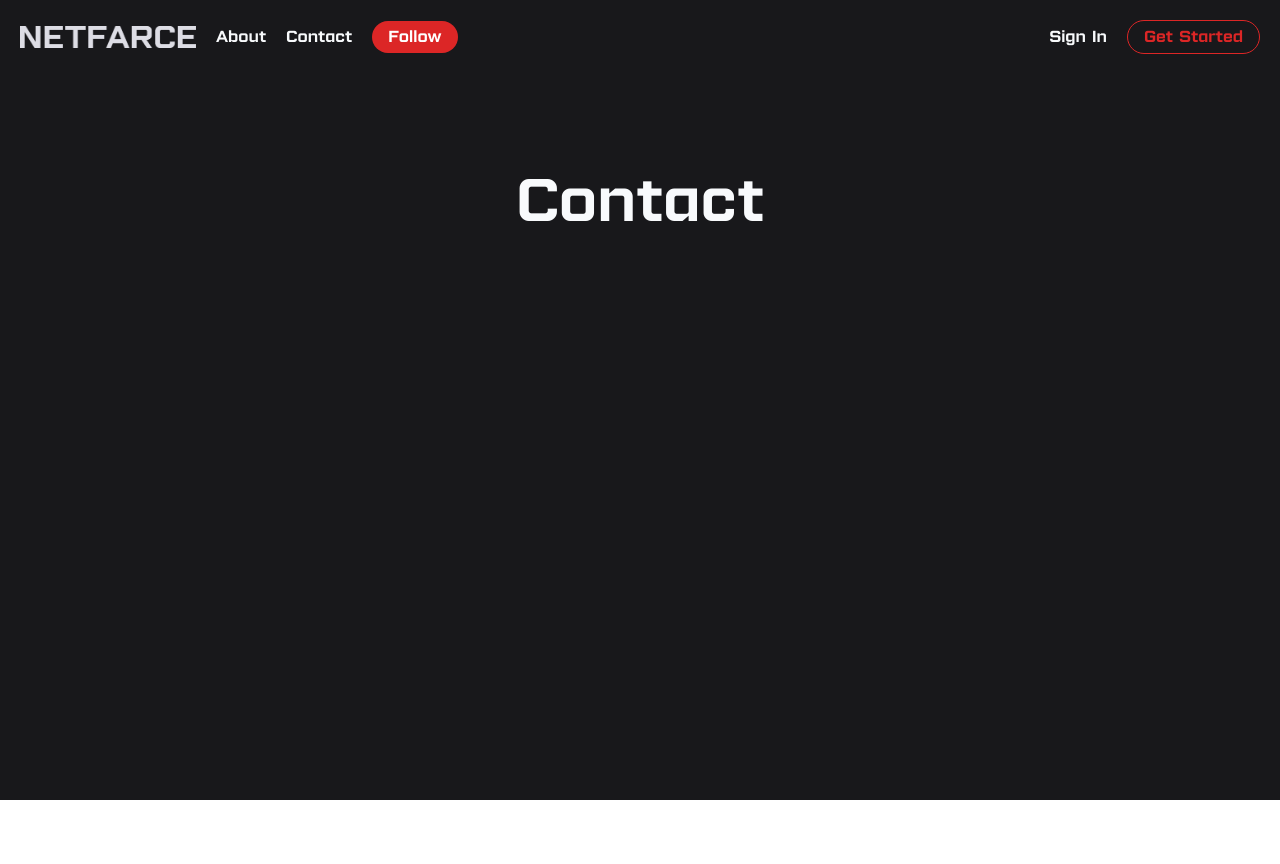
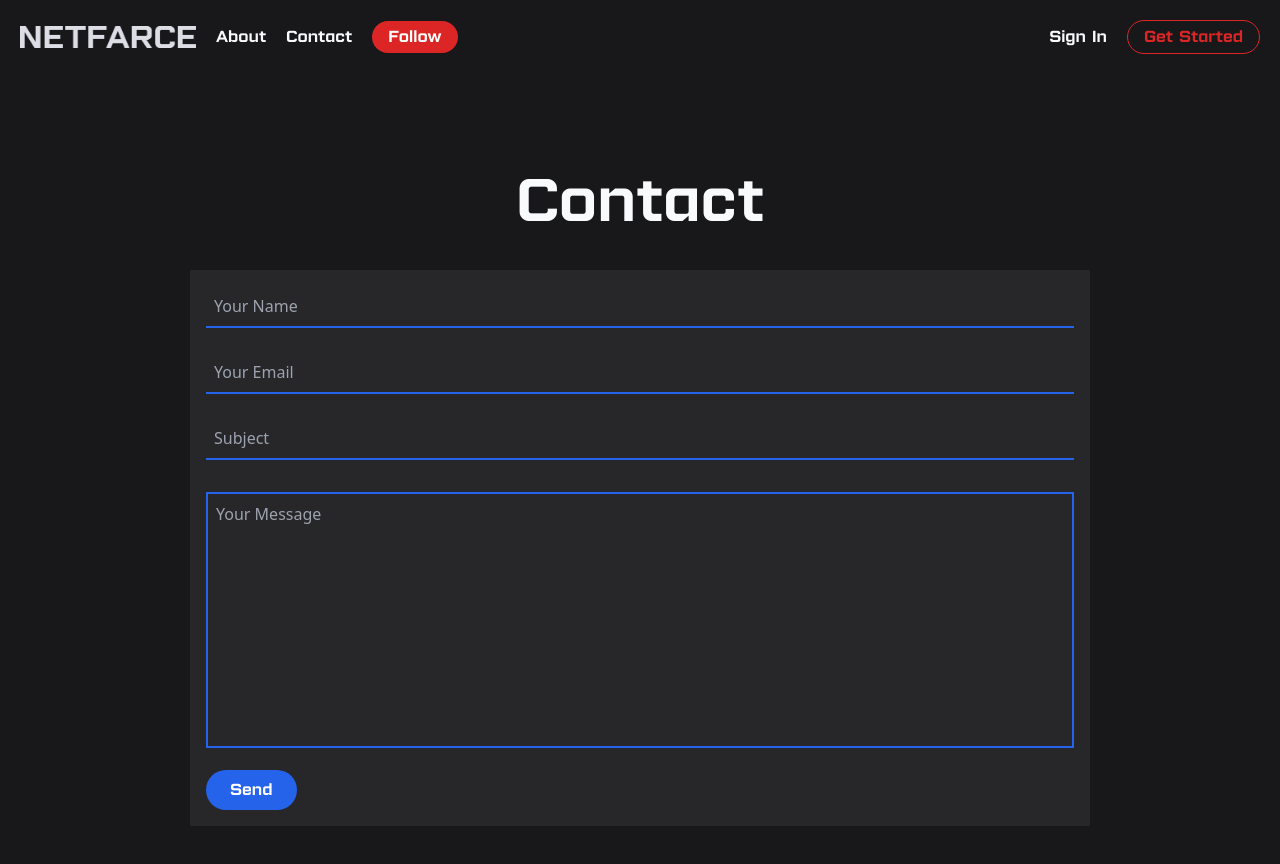
Before and after one commit to SJuras/NextJs-Medium-Clone, a Next.js app in the folder netfarce/: page /contact in a window 1280 px wide. Shown: the top 864 px of the page. Before the commit the page ends 800 px from the top, so only its background shows below. Built offline with nearby package versions, Linux system fonts and the light colour scheme.

Commit message:
v1.2.0 contact form markup fixed.

```diff
--- a/netfarce/pages/contact.tsx
+++ b/netfarce/pages/contact.tsx
@@ -17,6 +17,46 @@ export default function About() {
           <h2 className="text-5xl md:text-6xl text-slate-50 font-Lustra">Contact</h2>
         </div>
 
+        {/* contact form */}
+        <form className="w-full md:w-3/4 bg-zinc-800 p-4">
+          <div className="w-full mb-6">
+            <input
+              type="text"
+              name="name"
+              className="text-white w-full p-2 bg-zinc-800 border-b-2 border-blue-600 outline-none transition duration-300 focus:border-red-600"
+              placeholder="Your Name"
+            />
+          </div>
+          <div className="w-full mb-6">
+            <input
+              type="email"
+              name="email"
+              className="text-white w-full p-2 bg-zinc-800 border-b-2 border-blue-600 outline-none transition duration-300 focus:border-red-600"
+              placeholder="Your Email"
+            />
+          </div>
+          <div className="w-full mb-8">
+            <input
+              type="text"
+              name="subject"
+              className="text-white w-full p-2 bg-zinc-800 border-b-2 border-blue-600 outline-none transition duration-300 focus:border-red-600"
+              placeholder="Subject"
+            />
+          </div>
+          <div className="w-full mb-4">
+            <textarea
+              className="text-white w-full p-2 resize-none h-64 bg-zinc-800 border-2 border-blue-600 outline-none transition duration-300 focus:border-red-600"
+              placeholder="Your Message"
+            >
+            </textarea>
+          </div>
+          <button
+            type="submit"
+            className="text-white bg-blue-600 px-6 py-2 rounded-full cursor-pointer font-Lustra text-slate-50 outline-none transition duration-300 hover:bg-red-600 focus:bg-red-600"
+          >
+            Send
+          </button>
+        </form>
 
 
       </div>
```
